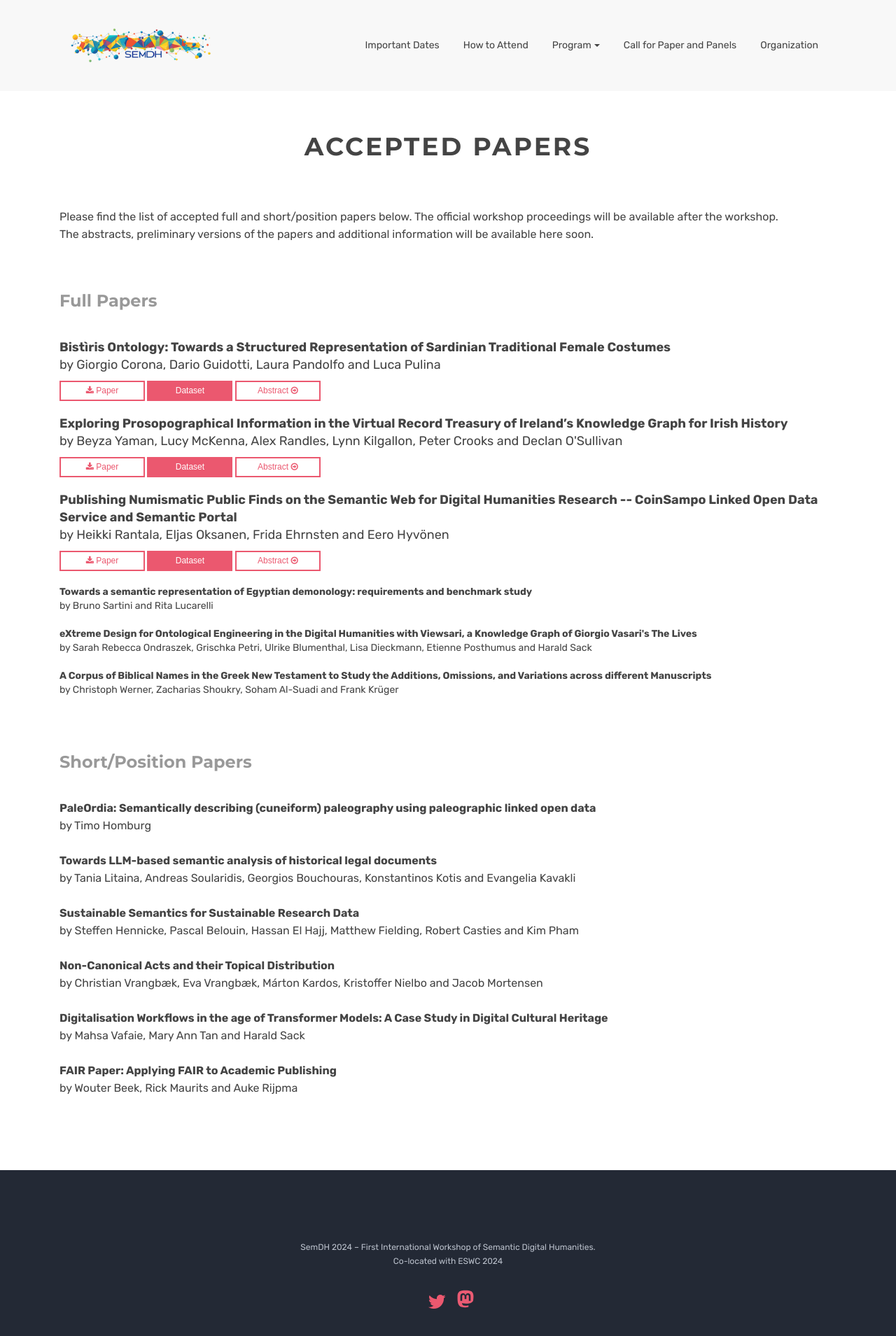
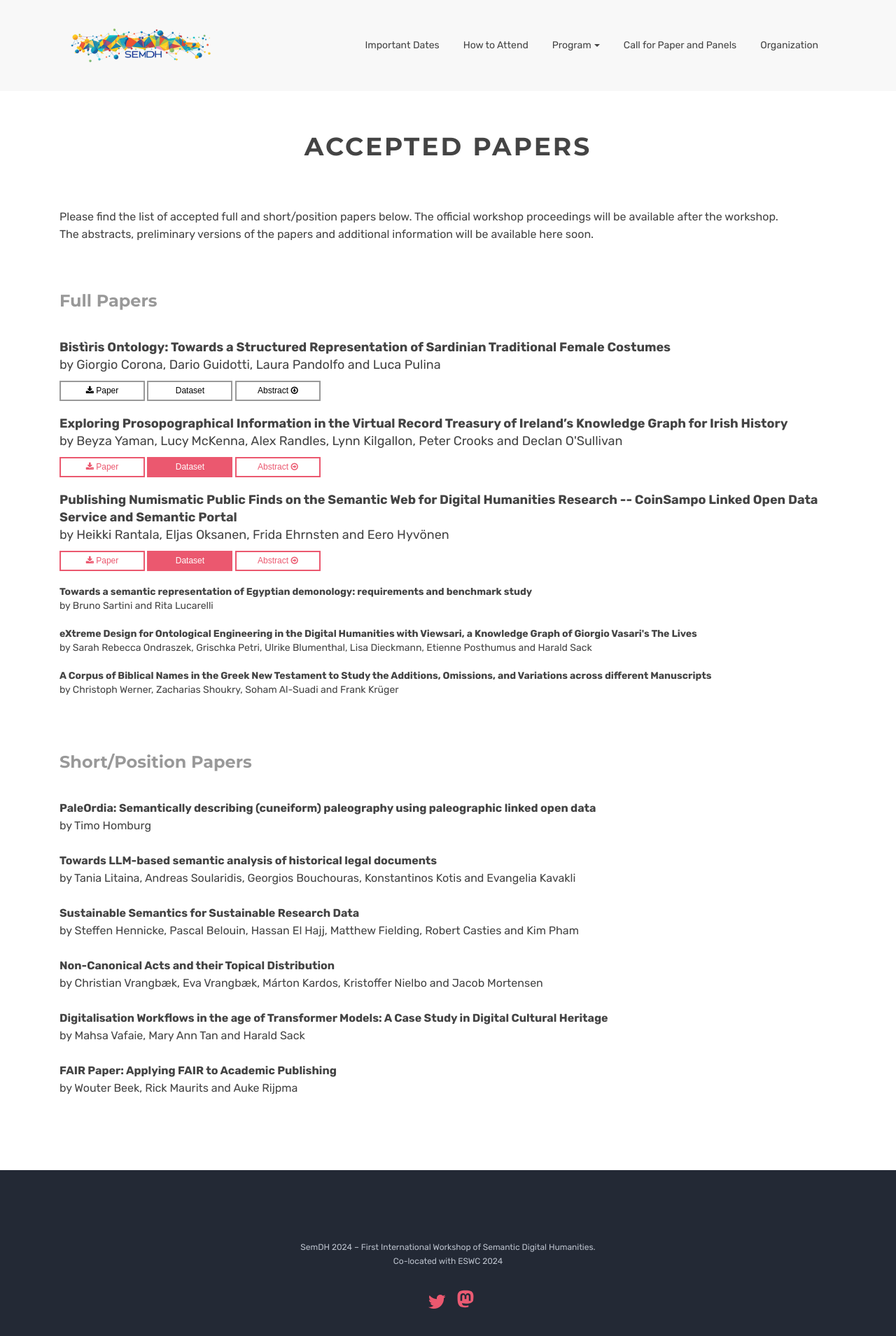
Before and after one commit to SemDH/semdh.github.io, a Jekyll site: the page built from accepted-papers-test.html, in a window 1280 px wide. Shown: the top 1909 px of the page at 70% size. Built offline with Jekyll 4.4.1, drawn with Linux system fonts in a browser that asks for light colours.

Commit message:
cr versions

```diff
--- a/accepted-papers-test.html
+++ b/accepted-papers-test.html
@@ -38,13 +38,14 @@ canonical: https://semdh.github.io
             <strong>Bistìris Ontology: Towards a Structured Representation of Sardinian Traditional Female Costumes</strong> <br />
             by Giorgio Corona, Dario Guidotti, Laura Pandolfo and Luca Pulina
           </p>
-              <button type="button" class="btn std-btn btn-sm btn-common">
+              <button type="button" class="btn std-btn btn-sm btn-papers">
                   <i class="fa fa-download icons"></i> Paper
               </button>
-              <button type="button" class="btn std-btn btn-sm btn-filled"> Dataset
+              <button type="button" class="btn std-btn btn-sm btn-papers">
+                  <i class="fa-solid fa-arrow-up-right-from-square"></i> Dataset
               </button>
-              <button type="button" class="btn std-btn  btn-sm btn-common" data-toggle="collapse" href="#collapseExample" role="button" aria-expanded="false" aria-controls="collapseExample">
-                Abstract <i class="fa fa-arrow-circle-o-right icons"></i>
+              <button type="button" class="btn std-btn  btn-sm btn-papers" data-toggle="collapse" href="#collapseExample" role="button" aria-expanded="false" aria-controls="collapseExample">
+                Abstract <i class="fa fa-arrow-circle-o-down icons"></i>
               </button>
               <div class="collapse" id="collapseExample">
                 <div class="card card-body">
--- a/assets/css/custom.css
+++ b/assets/css/custom.css
@@ -30,6 +30,20 @@ h5 {
 h6 {
   font-size: 1.1rem !important;
   color: #eb5b73 !important;
+}
+
+.btn-papers,
+.btn-papers:active,
+.btn-papers:focus {
+    color: black;
+    border: 2px solid #999;
+    background: transparent
+}
+
+.btn-papers:hover {
+    color: #fff;
+    background: #999;
+    border: 2px solid #999
 }
 
 .carousel-inner {
```
